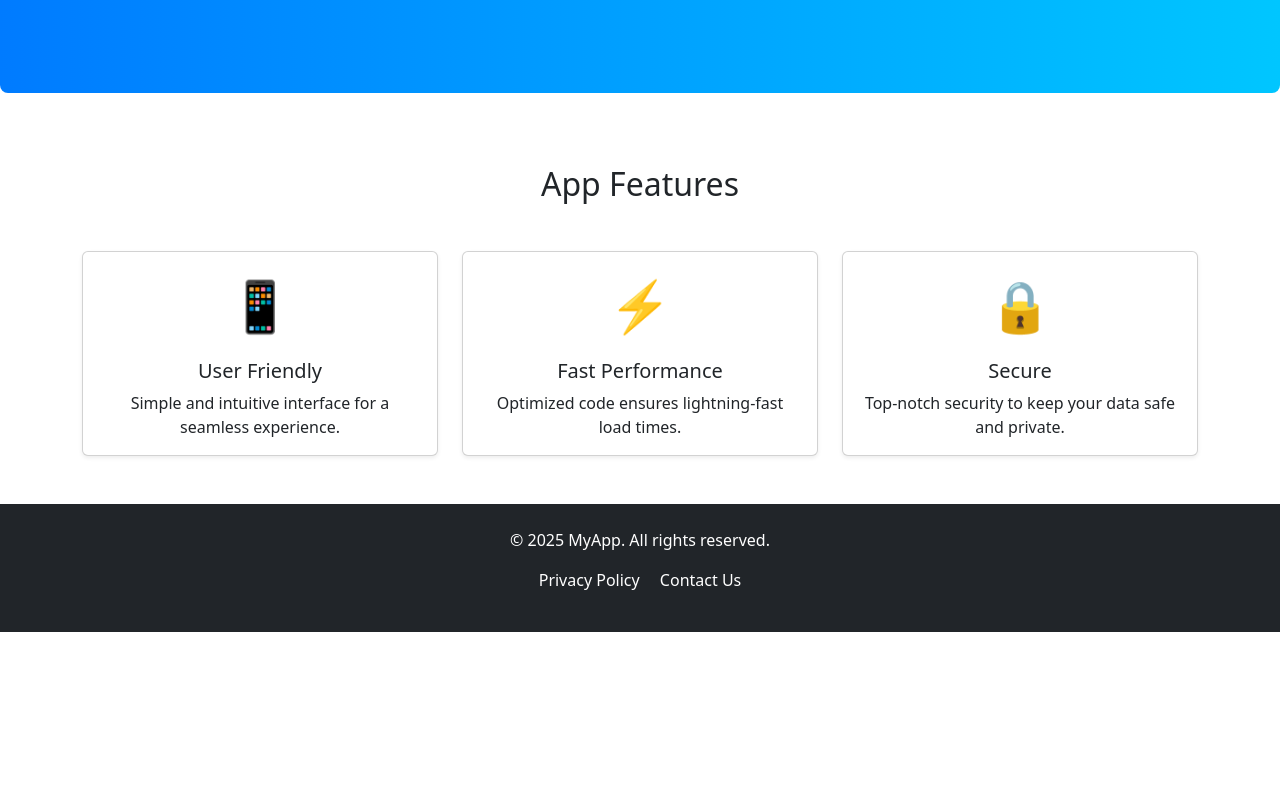
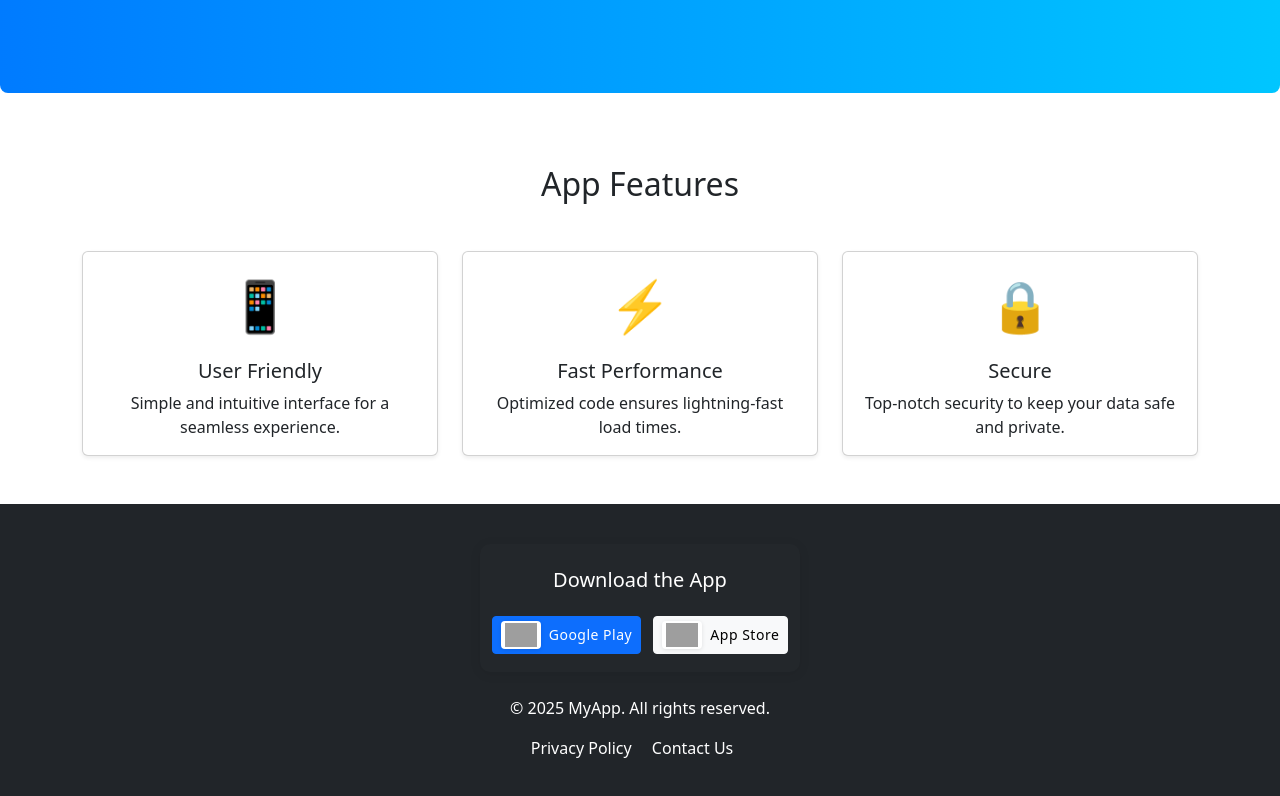
Before and after one commit to YashGWY-Dev/App_Landing_Page, a plain HTML site: page index.html in a window 1280 px wide. Shown: the part 447-1243 px from the top of the page. Before the commit the page ends 1079 px from the top, so only its background shows below. Drawn offline with nearby package versions, Linux system fonts and the light colour scheme; grey boxes are pictures that could not be loaded.

Commit message:
Update index.html

```diff
--- a/index.html
+++ b/index.html
@@ -11,6 +11,9 @@
       crossorigin="anonymous"
     />
     <style>
+      html {
+        scroll-behavior: smooth;
+      }
       .jumbotron-custom {
         background: linear-gradient(to right, #007bff, #00c6ff);
         color: white;
@@ -36,13 +39,36 @@
         margin-top: 10px;
         padding: 12px 36px;
       }
+      .footer-download {
+        background: #23272b;
+        border-radius: 10px;
+        padding: 24px 0 18px 0;
+        margin-top: 24px;
+        box-shadow: 0 2px 12px rgba(0, 0, 0, 0.08);
+        display: inline-block;
+        min-width: 320px;
+        text-align: center;
+      }
+      .footer-store-btn img {
+        vertical-align: middle;
+        box-shadow: 0 1px 4px rgba(0, 0, 0, 0.10);
+      }
+      .footer-store-btn {
+        font-weight: 500;
+        letter-spacing: 0.5px;
+        transition: transform 0.1s;
+      }
+      .footer-store-btn:hover {
+        transform: translateY(-2px) scale(1.04);
+        box-shadow: 0 4px 16px rgba(0, 0, 0, 0.13);
+      }
     </style>
   </head>
   <body>
     <!-- Header with Navbar -->
     <nav class="navbar navbar-expand-lg bg-body-tertiary">
       <div class="container-fluid">
-        <a class="navbar-brand" href="#">My App</a>
+        <a class="navbar-brand" href="#home">My App</a>
         <button
           class="navbar-toggler"
           type="button"
@@ -57,13 +83,13 @@
         <div class="collapse navbar-collapse" id="navbarSupportedContent">
           <ul class="navbar-nav me-auto mb-2 mb-lg-0">
             <li class="nav-item">
-              <a class="nav-link active" aria-current="page" href="#">Home</a>
+              <a class="nav-link active" aria-current="page" href="#home">Home</a>
             </li>
             <li class="nav-item">
-              <a class="nav-link" href="#">About</a>
+              <a class="nav-link" href="#about">About</a>
             </li>
             <li class="nav-item">
-              <a class="nav-link" href="#">Download My App</a>
+              <a class="nav-link" href="#download">Download My App</a>
             </li>
           </ul>
           <form class="d-flex" role="form">
@@ -89,7 +115,7 @@
       </div>
     </nav>
     <!-- Main Content -->
-    <main>
+    <main id="home">
       <!-- Jumbotron Section -->
       <section class="jumbotron-section">
         <div class="p-5 mb-4 bg-body-tertiary rounded-3 jumbotron-custom">
@@ -106,7 +132,7 @@
         </div>
       </section>
       <!-- Features Section with Cards -->
-      <section class="py-5">
+      <section class="py-5" id="about">
         <div class="container text-center">
           <h2 class="mb-5">App Features</h2>
           <div class="row g-4">
@@ -132,7 +158,7 @@
                 </div>
               </div>
             </div>
-            <div class="col-md-4">
+            <div class="col-md-4" id="download">
               <div class="card h-100 shadow-sm">
                 <div class="card-body">
                   <div class="card-icon mb-3">🔒</div>
@@ -151,12 +177,35 @@
     <!-- Footer -->
     <footer class="bg-dark text-white py-4">
       <div class="container text-center">
-        <p>&copy; 2025 MyApp. All rights reserved.</p>
+        <div class="footer-download mt-3 mx-auto">
+          <h5 class="mb-3">Download the App</h5>
+          <a
+            href="#"
+            class="btn btn-primary btn-sm mt-2 me-2 d-inline-flex align-items-center footer-store-btn"
+          >
+            <img
+              src="https://upload.wikimedia.org/wikipedia/commons/7/78/Google_Play_Store_badge_EN.svg"
+              alt="Google Play"
+              style="height: 28px; width: auto; margin-right: 8px; background: white; border-radius: 4px; padding: 2px 4px"
+            />
+            Google Play
+          </a>
+          <a
+            href="#"
+            class="btn btn-light btn-sm mt-2 d-inline-flex align-items-center footer-store-btn"
+          >
+            <img
+              src="https://upload.wikimedia.org/wikipedia/commons/6/67/App_Store_%28iOS%29.svg"
+              alt="App Store"
+              style="height: 28px; width: auto; margin-right: 8px; background: white; border-radius: 4px; padding: 2px 4px"
+            />
+            App Store
+          </a>
+        </div>
+        <p class="mt-4">&copy; 2025 MyApp. All rights reserved.</p>
         <p>
-          <a href="#" class="text-white text-decoration-none me-3"
-            >Privacy Policy</a
-          >
-          <a href="#" class="text-white text-decoration-none">Contact Us</a>
+          <a href="#" class="text-white text-decoration-none me-3">Privacy Policy</a>
+          <a href="#" class="text-white text-decoration-none me-3">Contact Us</a>
         </p>
       </div>
     </footer>
```
